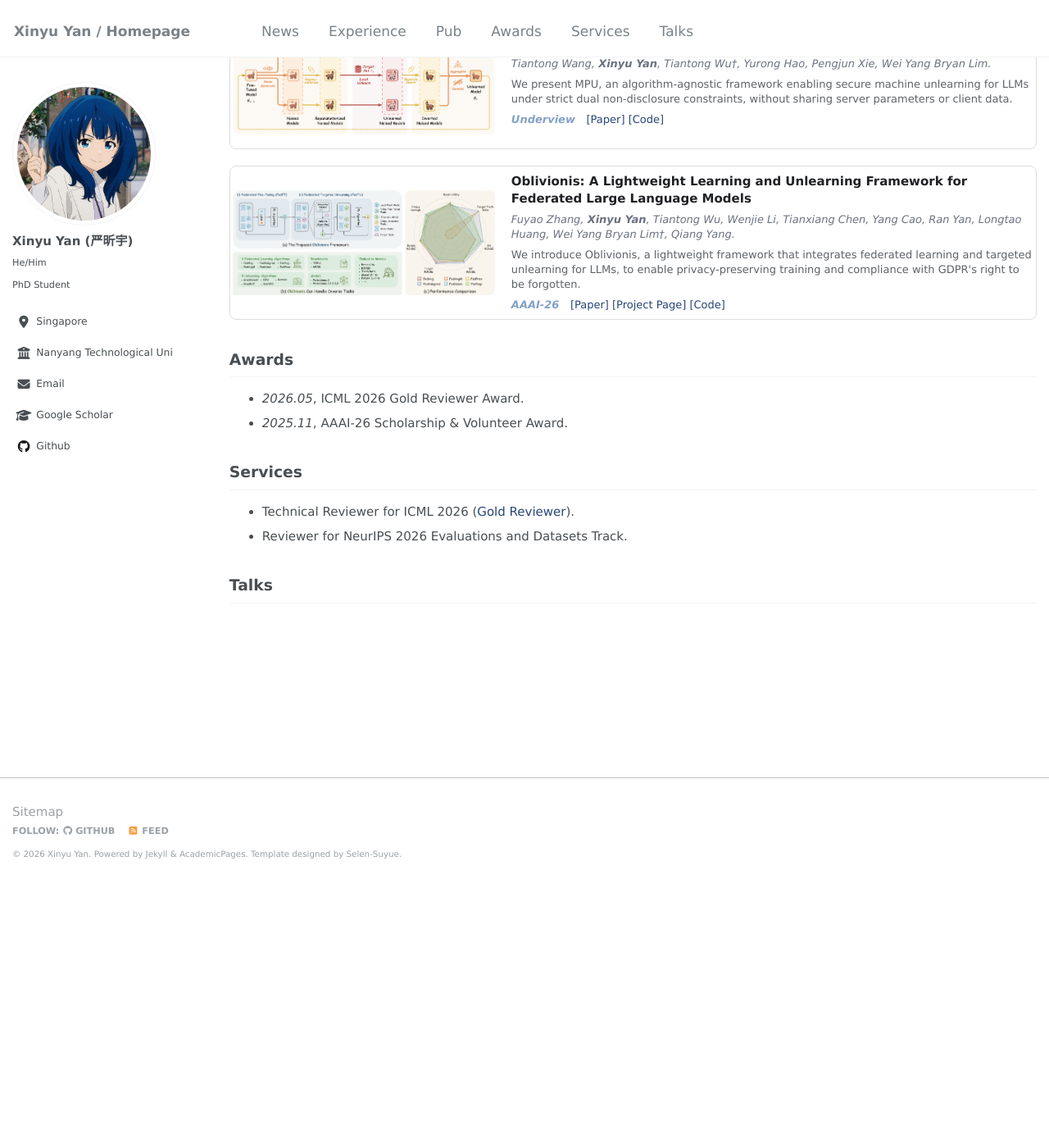
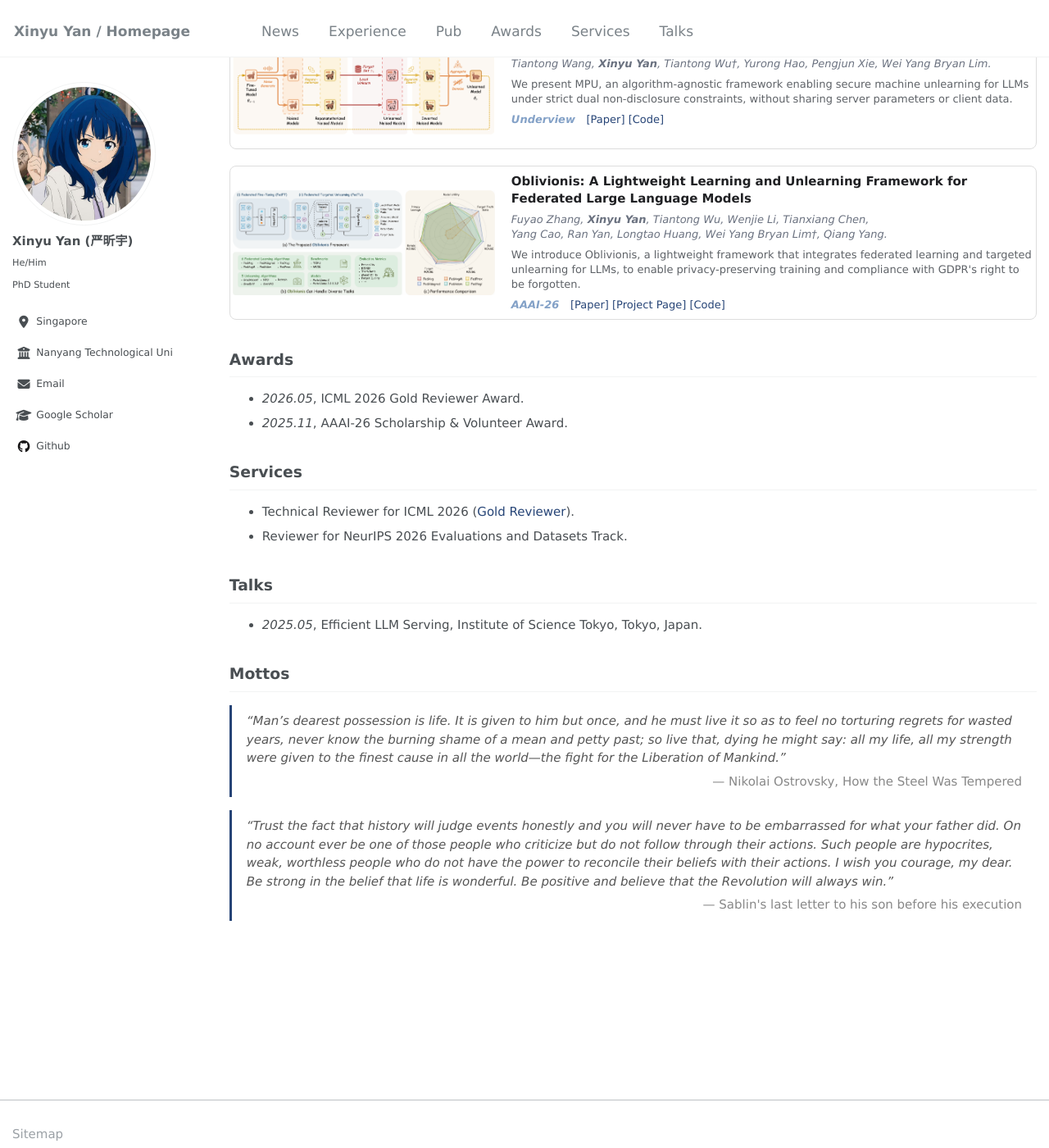
Before and after one commit to Tristan0318/Tristan0318.github.io, a Jekyll site: the page built from _pages/about.md, in a window 1280 px wide and 1400 px high, scrolled down 1550 px. Shown: the whole window at 82% size. Built offline with Jekyll 4.4.1, drawn with Linux system fonts in a browser that asks for light colours; some web fonts are replaced; our own code applies the rules of GitHub Pages for plain Markdown files; before the commit the page ends 2630 px from its top, so only the background shows below that; some of the changed text lies outside the part shown.

Commit message:
Update about.md

```diff
--- a/_pages/about.md
+++ b/_pages/about.md
@@ -96,12 +96,12 @@ Publications
         Boyang Chen,
         Jiaming Zhang,
         Tiantong Wu,
-        Hong Xi Tae,
+        Hong Xi Tae,<br>
         Yichen He,
         Tiantong Wang,
         Yachun Mi,
         Yurong Hao,
-        Yilei Zhao,
+        Yilei Zhao,<br>
         Lei Xiao,
         Longtao Huang,
         Pengjun Xie,
@@ -166,7 +166,7 @@ Publications
         <strong>Xinyu Yan</strong>,
         Tiantong Wu,
         Wenjie Li,
-        Tianxiang Chen,
+        Tianxiang Chen,<br>
         Yang Cao,
         Ran Yan,
         Longtao Huang,
@@ -260,3 +260,18 @@ Services
 
 Talks
 --------
+- *2025.05*, Efficient LLM Serving, Institute of Science Tokyo, Tokyo, Japan.
+
+
+
+Mottos
+--------
+<blockquote style="border-left: 3px solid #274577; margin: 16px 0; padding: 8px 18px; color: #555; font-style: italic;">
+  “Man’s dearest possession is life. It is given to him but once, and he must live it so as to feel no torturing regrets for wasted years, never know the burning shame of a mean and petty past; so live that, dying he might say: all my life, all my strength were given to the finest cause in all the world—the fight for the Liberation of Mankind.”<br>
+  <span style="display: block; margin-top: 6px; text-align: right; font-style: normal; color: #888;">— Nikolai Ostrovsky, How the Steel Was Tempered</span>
+</blockquote>
+
+<blockquote style="border-left: 3px solid #274577; margin: 16px 0; padding: 8px 18px; color: #555; font-style: italic;">
+  “Trust the fact that history will judge events honestly and you will never have to be embarrassed for what your father did. On no account ever be one of those people who criticize but do not follow through their actions. Such people are hypocrites, weak, worthless people who do not have the power to reconcile their beliefs with their actions. I wish you courage, my dear. Be strong in the belief that life is wonderful. Be positive and believe that the Revolution will always win.”<br>
+  <span style="display: block; margin-top: 6px; text-align: right; font-style: normal; color: #888;">— Sablin's last letter to his son before his execution</span>
+</blockquote>
```
